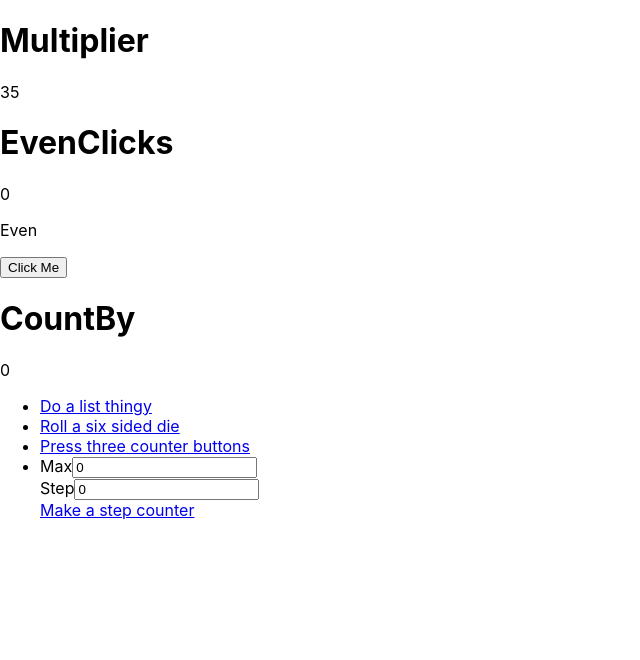
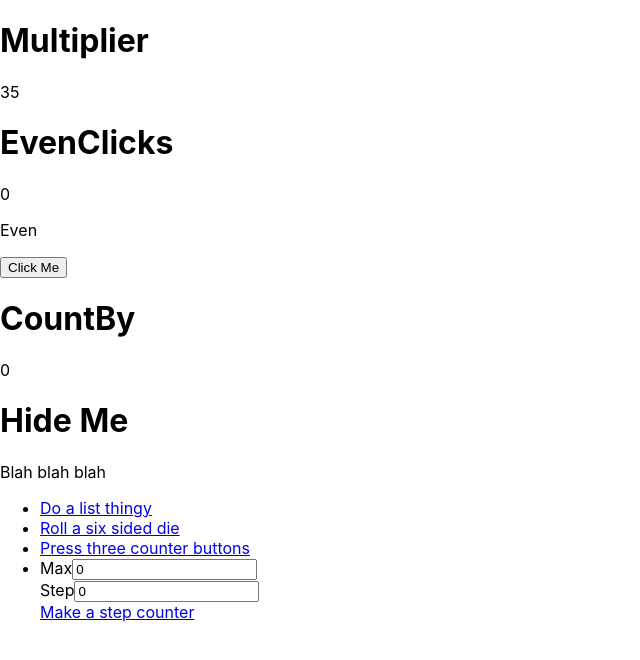
Before and after one commit to Timothy-Merchant/my-first-react-project, a React (Create React App) app in the folder my-first-project/: page /quiz in a window 1280 px wide. Shown: the top 660 px of the page, without its empty margins (0-640 px from the left). Built offline with nearby package versions, Linux system fonts and the light colour scheme.

Commit message:
completed quiz challenge 04

```diff
--- a/my-first-project/src/App.js
+++ b/my-first-project/src/App.js
@@ -14,6 +14,7 @@ import StepCounter from './components/day02components/StepCounter';
 import Multiplier from './components/quizComponents/Multiplier';
 import EvenClicks from './components/quizComponents/EvenClicks';
 import CountBy from './components/quizComponents/CountBy';
+import HideMe from './components/quizComponents/HideMe';
 
 // /squares/:colour
 
@@ -47,6 +48,7 @@ const App = () => {
             />
             <EvenClicks />
             <CountBy step={5} />
+            <HideMe>Blah blah blah</HideMe>
           </Route>
           <FourOhFour />
         </Switch>
--- /dev/null
+++ b/my-first-project/src/components/quizComponents/HideMe.js
@@ -0,0 +1,36 @@
+import { Component } from "react";
+
+class HideMe extends Component {
+
+    constructor(props) {
+        super(props)
+
+
+        this.state = {
+            display: "inline",
+        }
+
+        this.handleClick = this.handleClick.bind(this)
+    }
+
+    handleClick() {
+        this.setState({
+            display: "none"
+        })
+    }
+
+    render() {
+
+        const content = this.props.children;
+
+        return (
+            <>
+                <h1>Hide Me</h1>
+                <p onClick={this.handleClick} style={{ ...this.state }}>{content}</p>
+            </>
+        )
+    }
+
+}
+
+export default HideMe;
```
